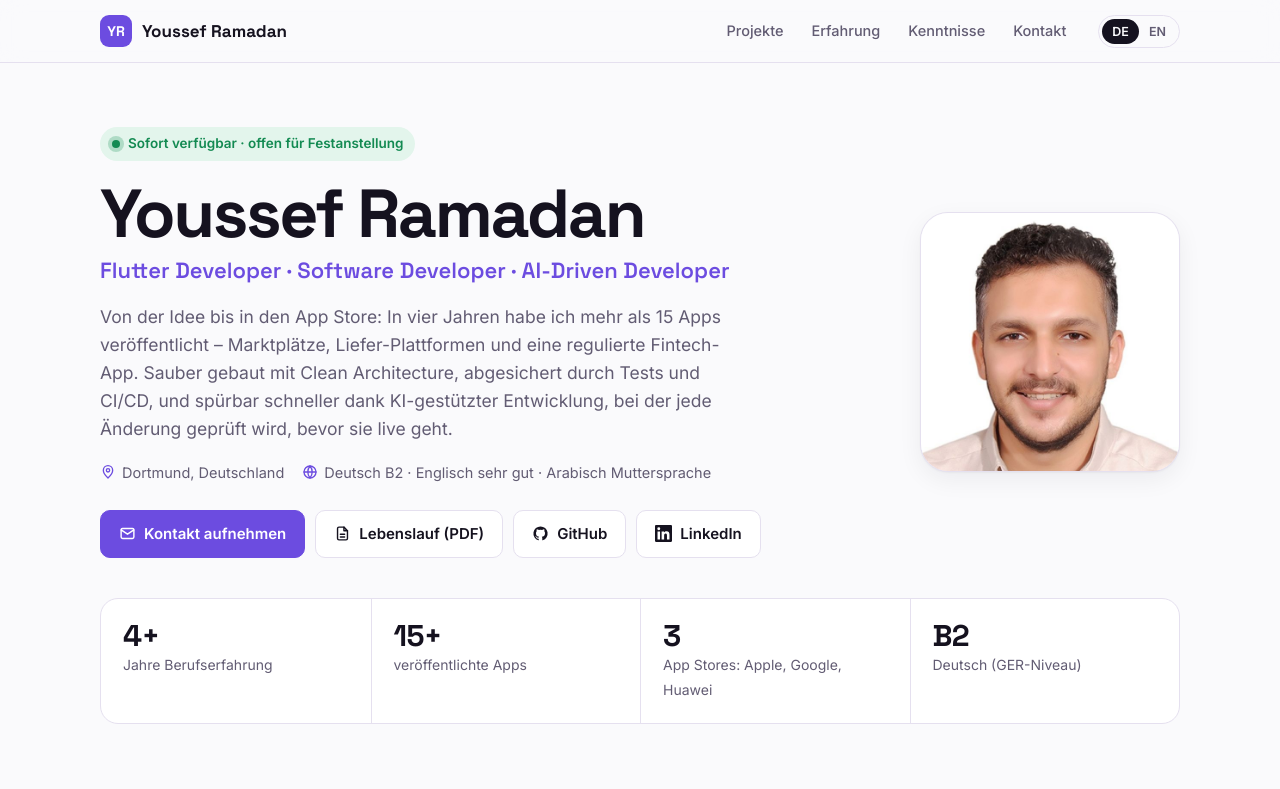
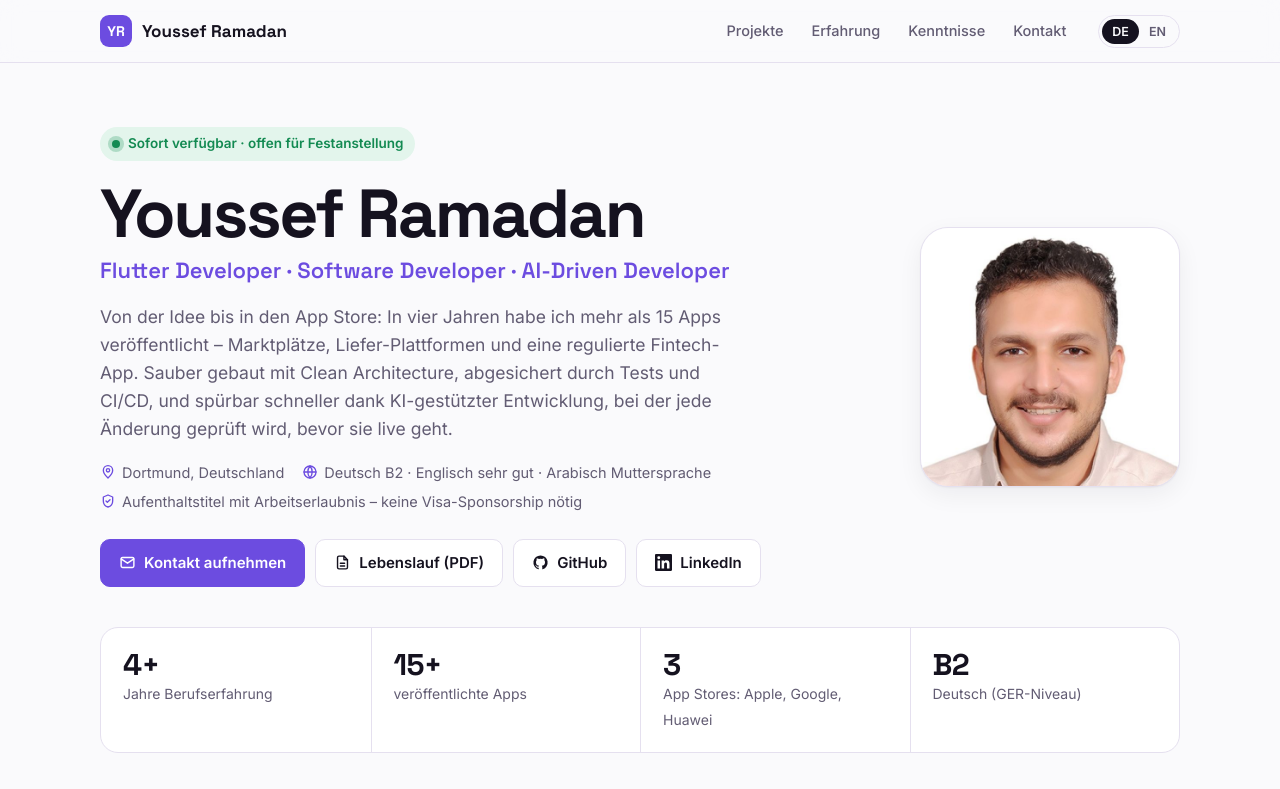
Before and after one commit to YoussefAbdelmonem/YoussefAbdelmonem.github.io, a plain HTML site: page index.html in a window 1280 px wide. Shown: the top 789 px of the page. Drawn offline with Linux system fonts and the light colour scheme.

Commit message:
Add residence/work permit line to hero
Co-Authored-By: Claude Opus 5.5 <noreply@anthropic.com>

```diff
--- a/index.html
+++ b/index.html
@@ -4,10 +4,10 @@
   <meta charset="utf-8" />
   <meta name="viewport" content="width=device-width, initial-scale=1" />
   <title>Youssef Ramadan · Flutter Developer · Dortmund</title>
-  <meta name="description" content="Youssef Ramadan – Flutter Developer, Software Developer und AI-Driven Developer in Dortmund. 4+ Jahre Erfahrung, 15+ veröffentlichte Apps, Clean Architecture, BLoC, Fintech. Sofort verfügbar." />
+  <meta name="description" content="Youssef Ramadan – Flutter Developer, Software Developer und AI-Driven Developer in Dortmund. 4+ Jahre Erfahrung, 15+ veröffentlichte Apps, Clean Architecture, BLoC, Fintech. Aufenthaltstitel mit Arbeitserlaubnis, sofort verfügbar." />
   <meta property="og:type" content="website" />
   <meta property="og:title" content="Youssef Ramadan · Flutter Developer · AI-Driven Developer" />
-  <meta property="og:description" content="4+ Jahre Flutter, 15+ Apps in App Store, Google Play & AppGallery. Dortmund · Deutsch B2 · sofort verfügbar." />
+  <meta property="og:description" content="4+ Jahre Flutter, 15+ Apps in App Store, Google Play & AppGallery. Dortmund · Deutsch B2 · Arbeitserlaubnis vorhanden · sofort verfügbar." />
   <meta property="og:image" content="https://youssefabdelmonem.github.io/assets/og-image.jpg" />
   <meta property="og:image:width" content="1200" />
   <meta property="og:image:height" content="630" />
@@ -113,7 +113,7 @@
     .lede { color: var(--muted); max-width: 640px; font-size: 17.5px; margin: 0 0 18px; }
     .meta { display: flex; flex-wrap: wrap; gap: 6px 18px; margin: 0 0 26px; padding: 0; list-style: none; color: var(--muted); font-size: 14.5px; }
     .meta li { display: inline-flex; align-items: center; gap: 6px; }
-    .meta svg { width: 16px; height: 16px; color: var(--accent); }
+    .meta svg { width: 16px; height: 16px; color: var(--accent); flex: none; }
     .actions { display: flex; flex-wrap: wrap; gap: 10px; }
     .portrait { width: 260px; aspect-ratio: 1; border-radius: 28px; overflow: hidden; background: var(--surface-2); box-shadow: var(--shadow); border: 1px solid var(--line); }
     .portrait img { width: 100%; height: 100%; object-fit: cover; display: block; }
@@ -272,6 +272,7 @@
         <ul class="meta">
           <li><svg aria-hidden="true"><use href="#i-pin"/></svg><span data-i18n="hero.loc">Dortmund, Deutschland</span></li>
           <li><svg aria-hidden="true"><use href="#i-lang"/></svg><span data-i18n="hero.langs">Deutsch B2 · Englisch sehr gut · Arabisch Muttersprache</span></li>
+          <li><svg aria-hidden="true"><use href="#i-check"/></svg><span data-i18n="hero.permit">Aufenthaltstitel mit Arbeitserlaubnis – keine Visa-Sponsorship nötig</span></li>
         </ul>
         <div class="actions">
           <a class="btn primary" href="mailto:youssefabdelmonem2000@gmail.com"><svg aria-hidden="true"><use href="#i-mail"/></svg><span data-i18n="cta.mail">Kontakt aufnehmen</span></a>
@@ -603,6 +604,7 @@
         "hero.lede": "From idea to the App Store: in four years I have shipped more than 15 apps – marketplaces, delivery platforms and a regulated fintech app. Built cleanly with Clean Architecture, backed by tests and CI/CD, and noticeably faster thanks to AI-driven development where every change is reviewed before it goes live.",
         "hero.loc": "Dortmund, Germany",
         "hero.langs": "German B2 · English advanced · Arabic native",
+        "hero.permit": "German residence permit with work authorization – no visa sponsorship needed",
         "cta.mail": "Get in touch", "cta.cv": "Résumé (PDF)", "cta.copy": "Copy e-mail",
         "facts.years": "years of professional experience", "facts.apps": "apps shipped", "facts.stores": "app stores: Apple, Google, Huawei", "facts.german": "German (CEFR level)",
         "projects.eyebrow": "Projects", "projects.title": "Apps I've built",
```
